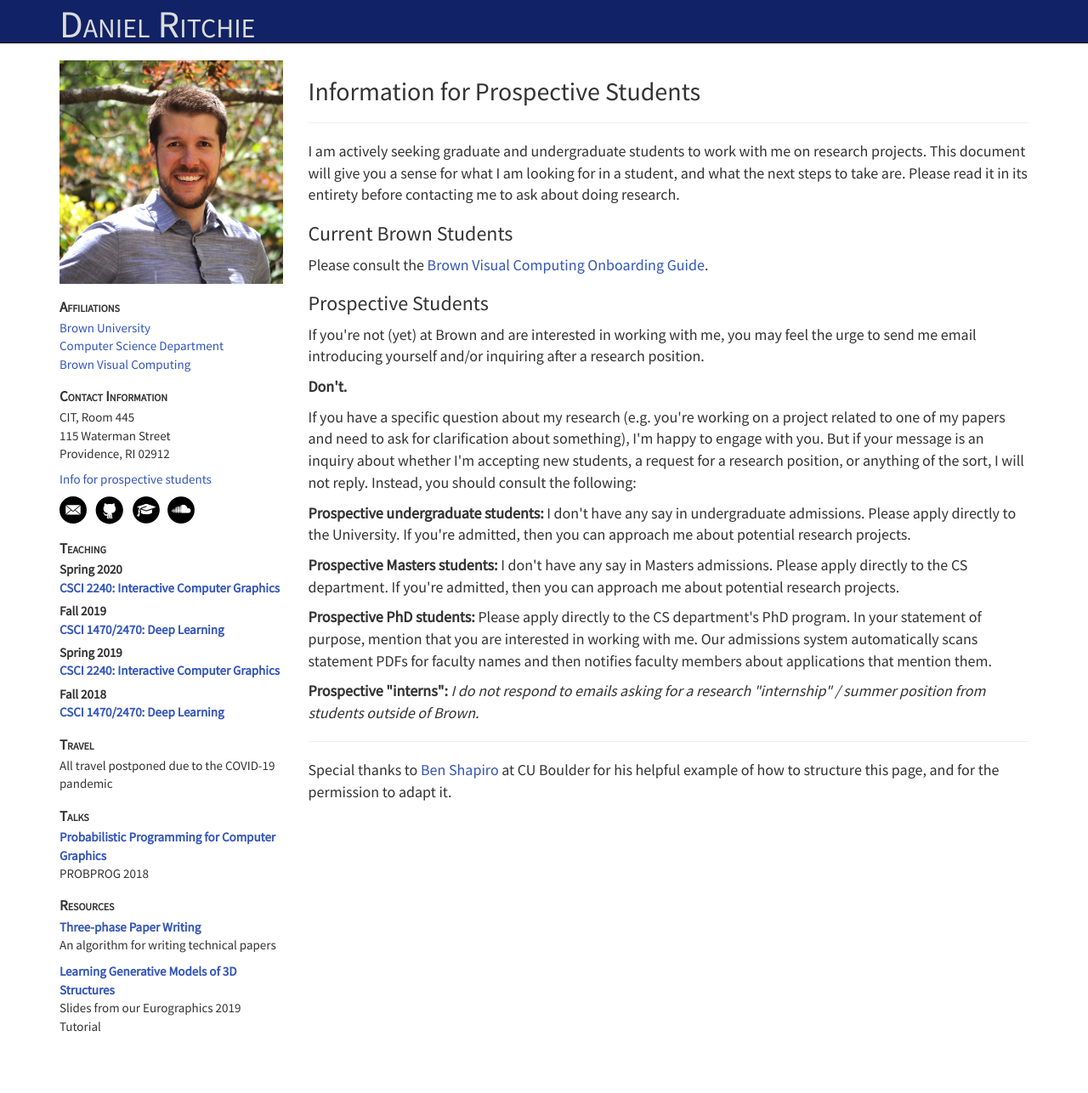
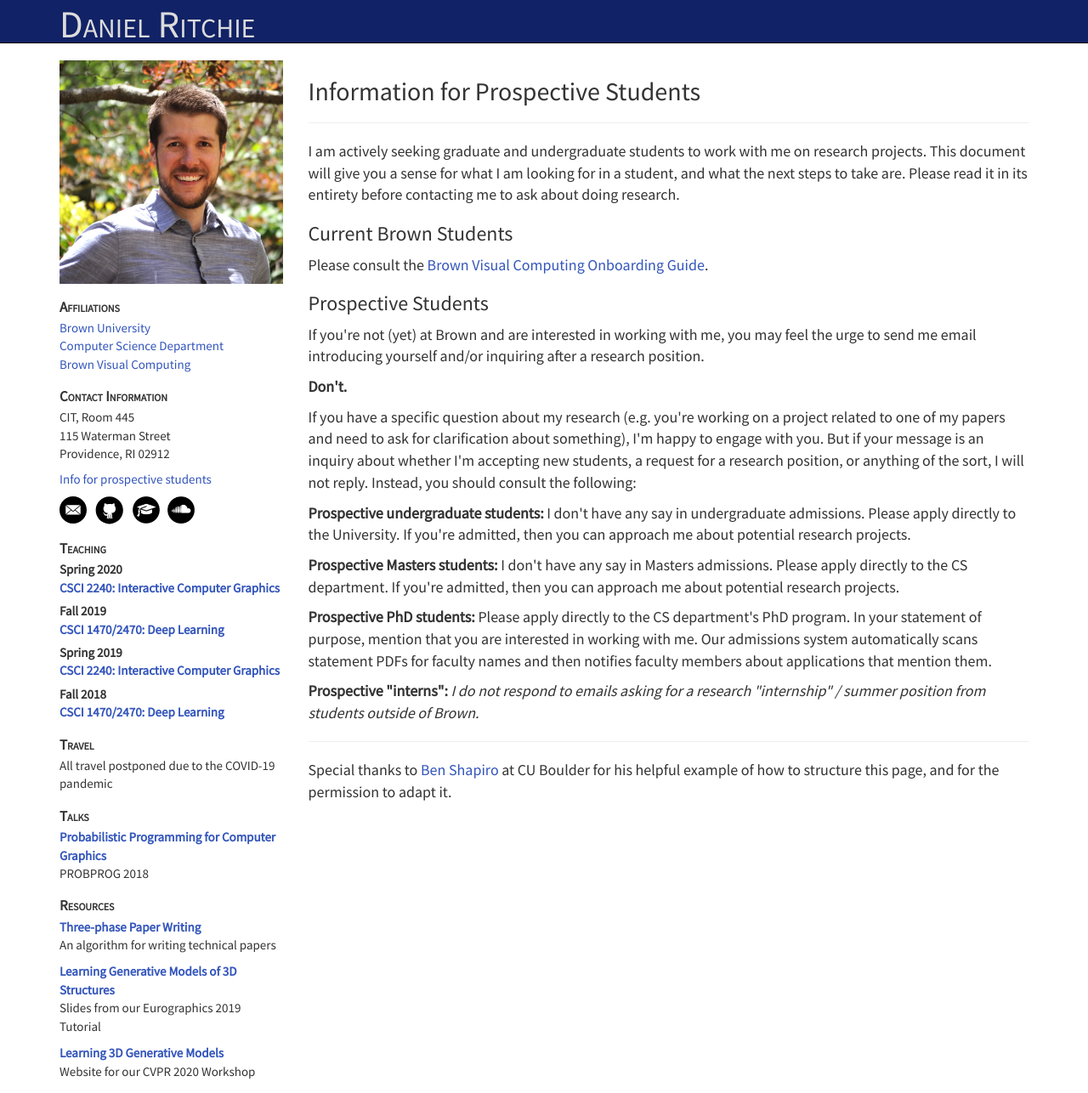
Before and after one commit to dritchie/dritchie.github.io, a Jekyll site: the page built from prospective_students.html, in a window 1280 px wide. Shown: the whole page at 85% size. Built offline with Jekyll 4.4.1, drawn with Linux system fonts in a browser that asks for light colours; before the commit the page ends 1233 px from its top, so only the background shows below that.

Commit message:
Add learn3dgen link to Resources.

```diff
--- a/_data/resources.json
+++ b/_data/resources.json
@@ -9,5 +9,11 @@
 		"name": "Learning Generative Models of 3D Structures",
 		"link": "https://3dstructgen.github.io/",
 		"description": "Slides from our Eurographics 2019 Tutorial"
+	},
+
+	{
+		"name": "Learning 3D Generative Models",
+		"link": "https://learn3dgen.github.io/",
+		"description": "Website for our CVPR 2020 Workshop"
 	}
 ]
```
